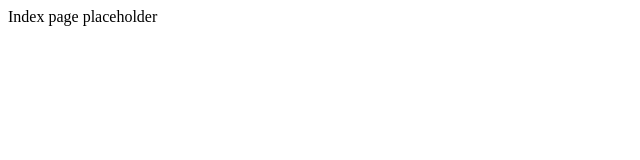
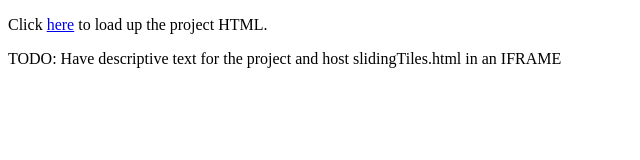
Before and after one commit to Roger-random/15Puzzle, a plain HTML site: page index.html in a window 1280 px wide. Shown: the whole page, without its empty margins (0-640 px from the left). Drawn offline with Linux system fonts and the light colour scheme.

Commit message:
Add link to slidingTiles.html

```diff
--- a/index.html
+++ b/index.html
@@ -4,6 +4,8 @@
   <title>15-puzzle HTML GitHub page</title>
  </head>
  <body>
-  Index page placeholder
+  <p></p>Click <a href="slidingTiles.html">here</a> to load up the project HTML.</p>
+
+  <p>TODO: Have descriptive text for the project and host slidingTiles.html in an IFRAME</p>
  </body>
 </html>
```
